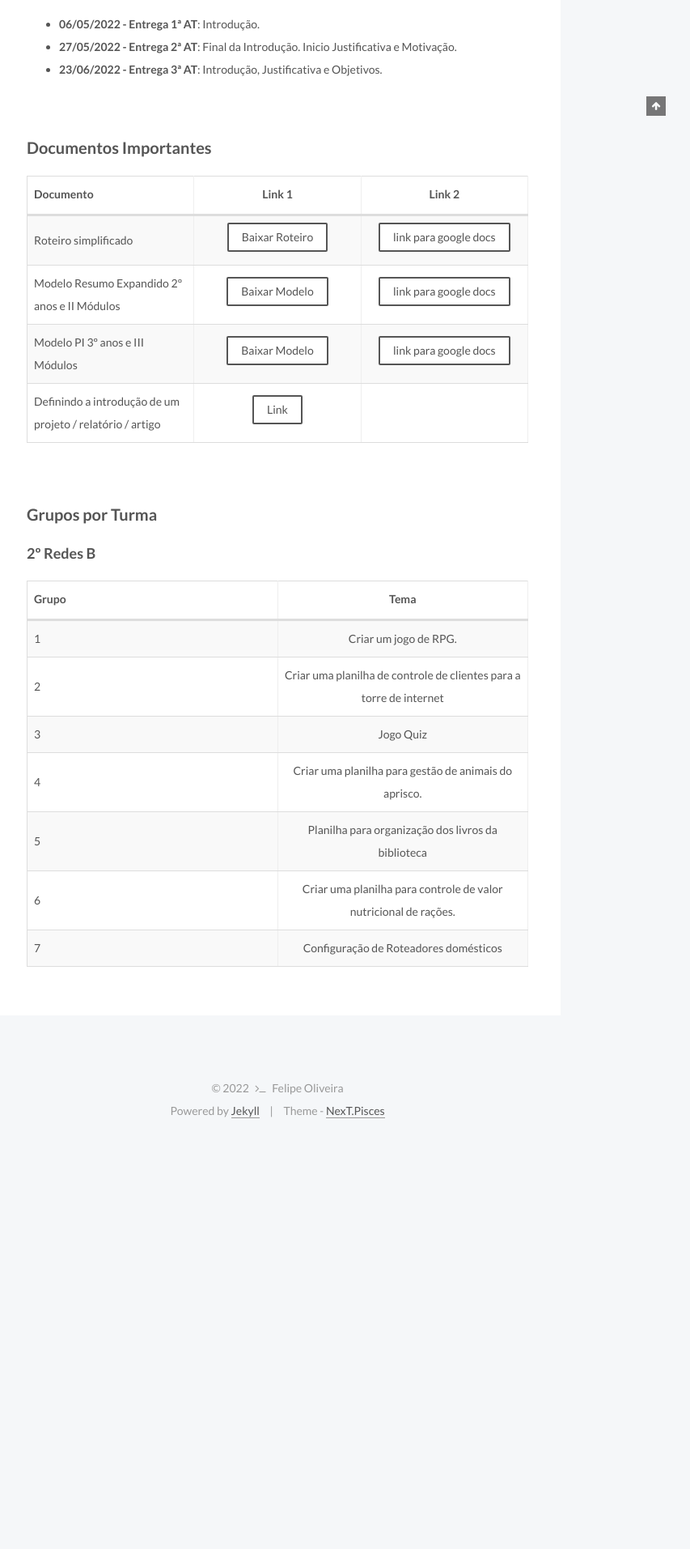
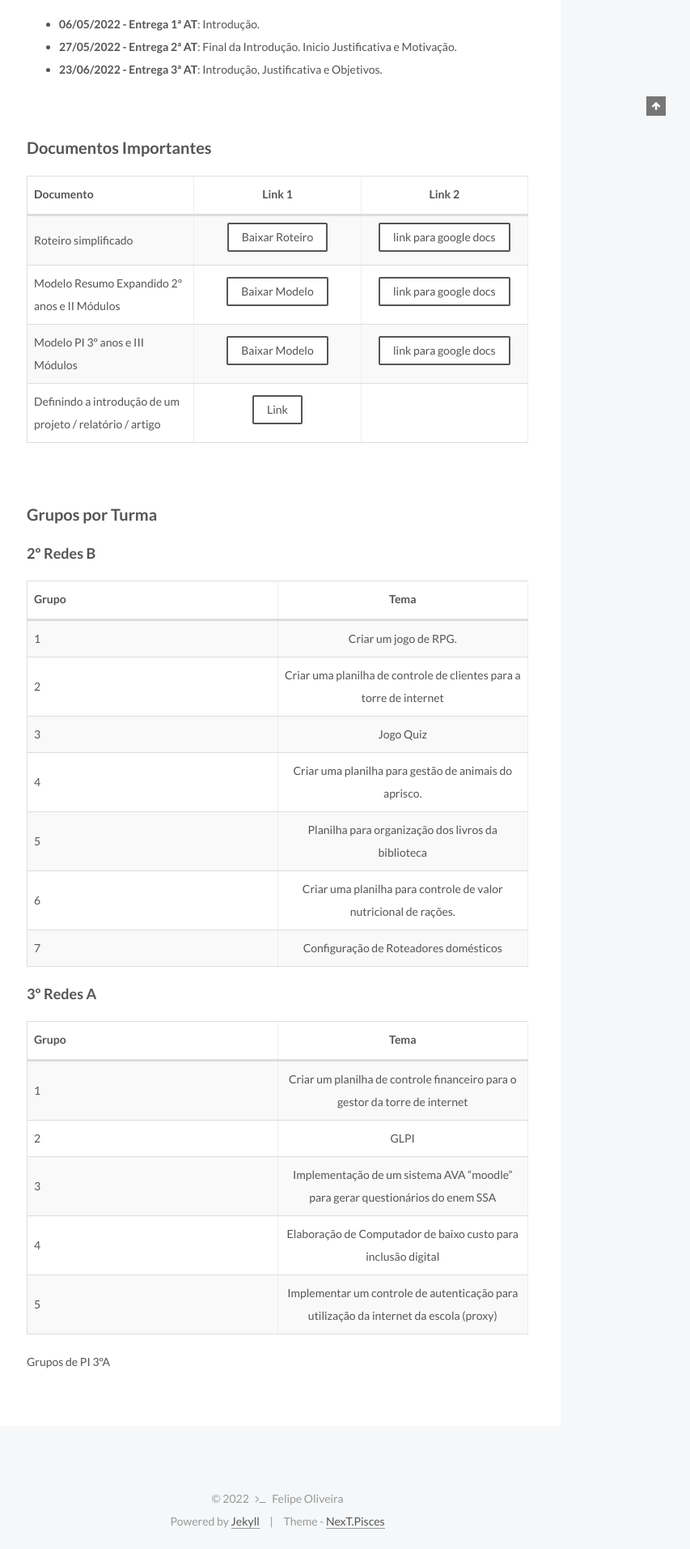
Before and after one commit to fdoliv/fdoliv.github.io, a Jekyll site: the page built from courses/pi/index.md, in a window 1280 px wide. Shown: the part 857-2770 px from the top of the page at 81% size, without its empty margins (427-1280 px from the left). Built offline with Jekyll 4.4.1, drawn with Linux system fonts in a browser that asks for light colours; before the commit the page ends 2263 px from its top, so only the background shows below that.

Commit message:
Grupos 3 redes a

```diff
--- a/courses/pi/index.md
+++ b/courses/pi/index.md
@@ -58,3 +58,16 @@ Por exemplo, o grupo 8 do 3º ano C que está no segundo bimestre que fez a ativ
 | 5 | Planilha para organização dos livros da biblioteca |
 | 6 | Criar uma planilha para controle de valor nutricional de rações. |
 | 7 | Configuração de Roteadores domésticos |
+
+### 3º Redes A
+
+| Grupo | Tema |
+|---|:----:|
+| 1 | Criar um planilha de controle financeiro para o gestor da torre de internet |
+| 2 | GLPI  |
+| 3 | Implementação de um sistema AVA "moodle" para gerar questionários do enem SSA |
+| 4 | Elaboração de Computador de baixo custo para inclusão digital |
+| 5 | Implementar um controle de autenticação para utilização da internet da escola (proxy) |
+
+
+Grupos de PI 3ºA
```
